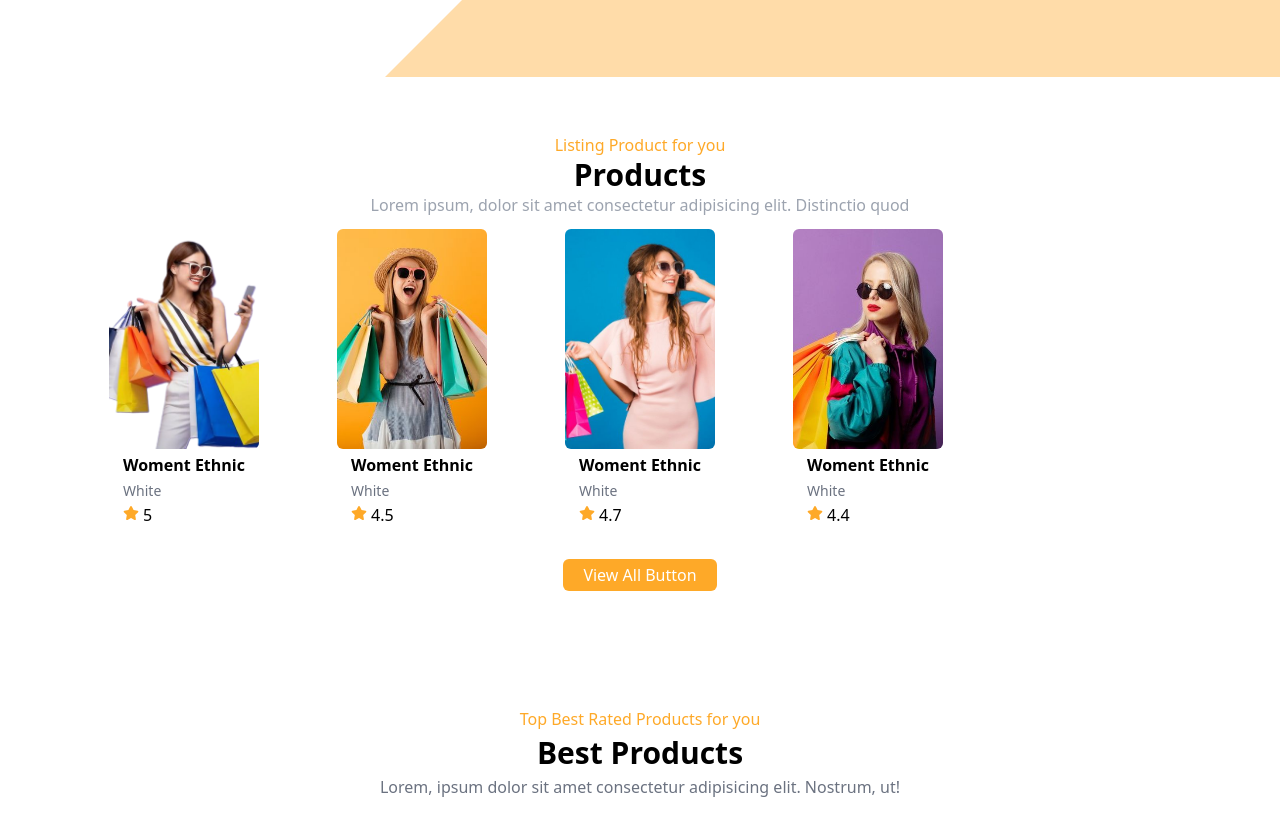
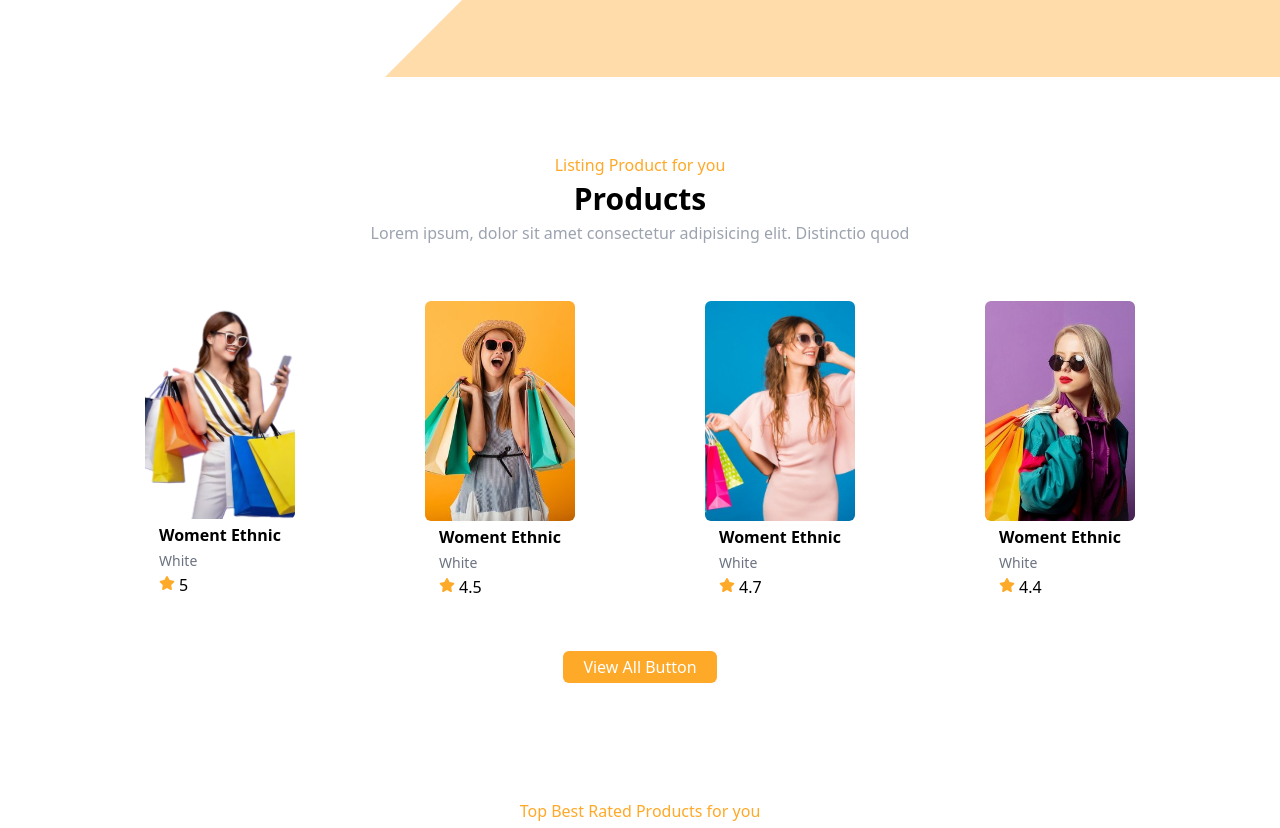
Before and after one commit to Satria-WS/shophy-ver1, a React (Vite) app: page / in a window 1280 px wide. Shown: the part 720-1548 px from the top of the page. Built offline with nearby package versions, Linux system fonts and the light colour scheme.

Commit message:
add space

```diff
--- a/src/components/Product/ProductListing.tsx
+++ b/src/components/Product/ProductListing.tsx
@@ -53,7 +53,7 @@ const ProductListing = () => {
     <>
       <div className="container   py-14 overflow-y-hidden">
         {/* title */}
-        <div data-aos="fade-up" className="text-center">
+        <div data-aos="fade-up" className="text-center space-y-1 py-5">
           <p className="text-primary">Listing Product for you</p>
           <h1 className="text-3xl font-bold">Products</h1>
           <p className="text-gray-400">
@@ -62,7 +62,7 @@ const ProductListing = () => {
           </p>
         </div>
       {/* parent */}
-        <div className=" grid grid-cols-1 sm:grid-cols-3 md:grid-cols-4 lg:grid-cols-5  gap-5">
+        <div className=" grid grid-cols-1 sm:grid-cols-3 md:grid-cols-4 lg:grid-cols-4 space-y-1 py-5">
           {/* content */}
           {ProductsData.map((item, index) => (
             <>
```
